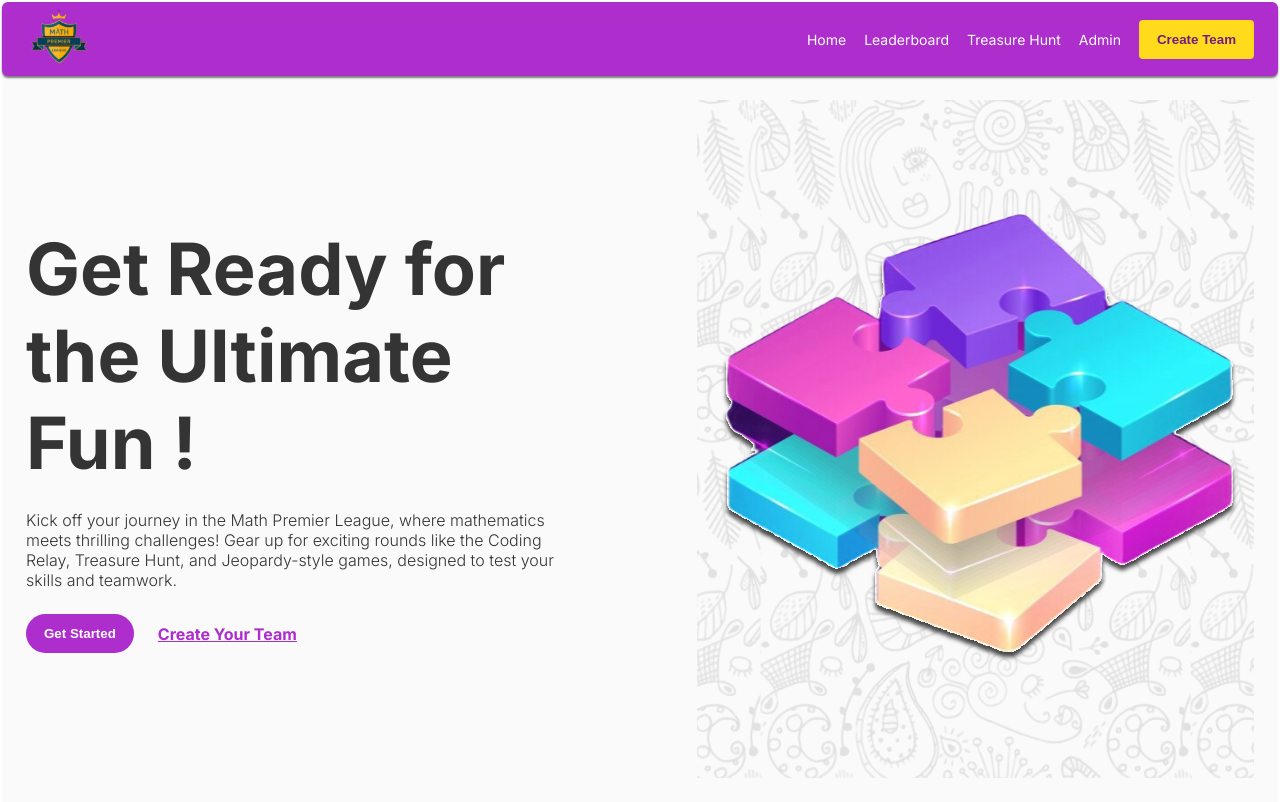
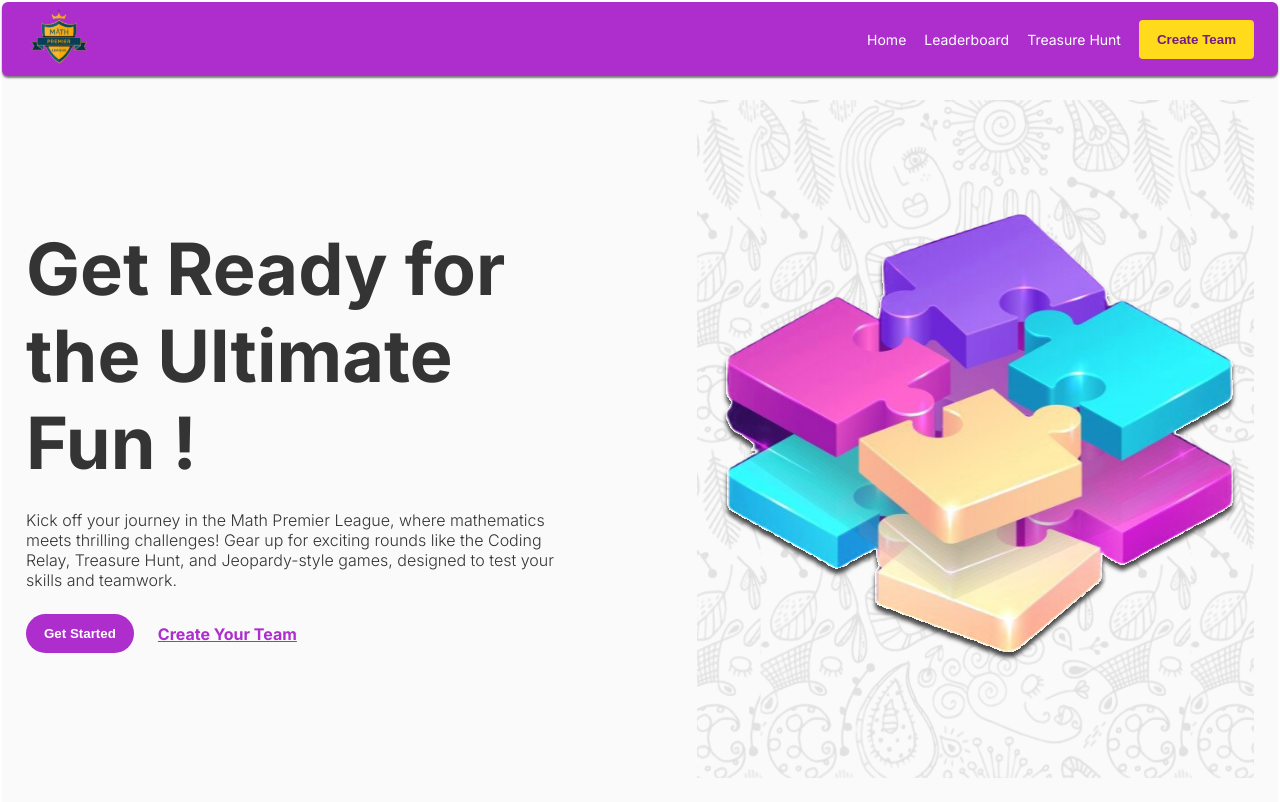
Before and after one commit to SIAM-VIT/MPL-fe-admin, a React (Create React App) app: page /home in a window 1280 px wide. Built offline with nearby package versions, Linux system fonts and the light colour scheme.

Commit message:
fix: navbar

```diff
--- a/src/components/Navbar.jsx
+++ b/src/components/Navbar.jsx
@@ -17,7 +17,7 @@ export default function Navbar() {
         <p className='menuItem' onClick={(e) => handleNavClick(e, '/leaderboard')}>Leaderboard</p>
         <p className='menuItem' onClick={(e) => handleNavClick(e, '/treasure-hunt')}>Treasure Hunt</p>
         {/* <p className='menuItem' onClick={(e) => handleNavClick(e, '/jeopardy')}>Jeopardy</p> */}
-        <p className='menuItem' onClick={(e) => handleNavClick(e, '/admin')}>Admin</p>
+        {/* <p className='menuItem' onClick={(e) => handleNavClick(e, '/admin')}>Admin</p> */}
         <button className='btn accentShade' onClick={(e) => handleNavClick(e, '/teams')}>Create Team</button>
       </div>
     </div>
```
